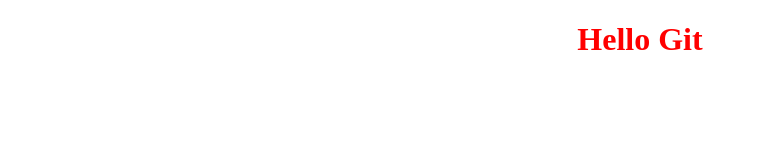
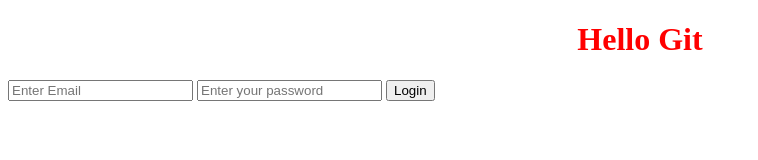
Before and after one commit to rygarner/SheCodes-Project, a plain HTML site: page index.html in a window 1280 px wide. Shown: the whole page, without its empty margins (0-758 px from the left). Drawn offline with Linux system fonts and the light colour scheme.

Commit message:
added Html login form

```diff
--- a/index.html
+++ b/index.html
@@ -5,10 +5,15 @@
     <meta http-equiv="X-UA-Compatible" content="IE=edge" />
     <meta name="viewport" content="width=device-width, initial-scale=1.0" />
     <title>Document</title>
-    <link rel="stylesheet" href="style.css">
+    <link rel="stylesheet" href="style.css" />
   </head>
   <body>
     <h1>Hello Git</h1>
+    <form>
+      <input type="text" placeholder="Enter Email" />
+      <input type="password" placeholder="Enter your password" />
+      <input type="submit" value="Login" />
+    </form>
   </body>
   <script src="script.js"></script>
 </html>
```
